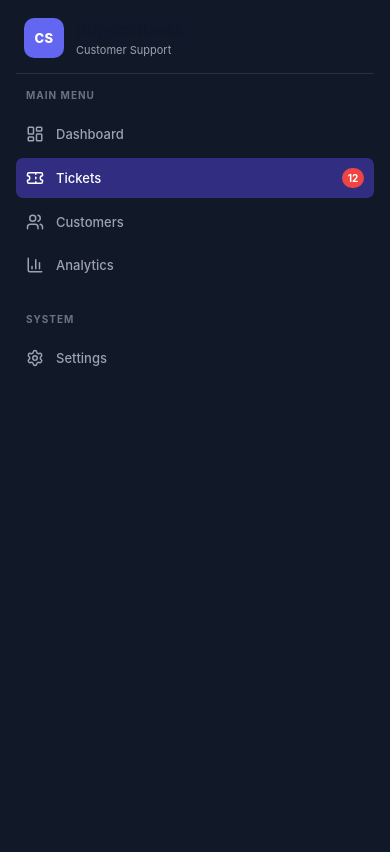
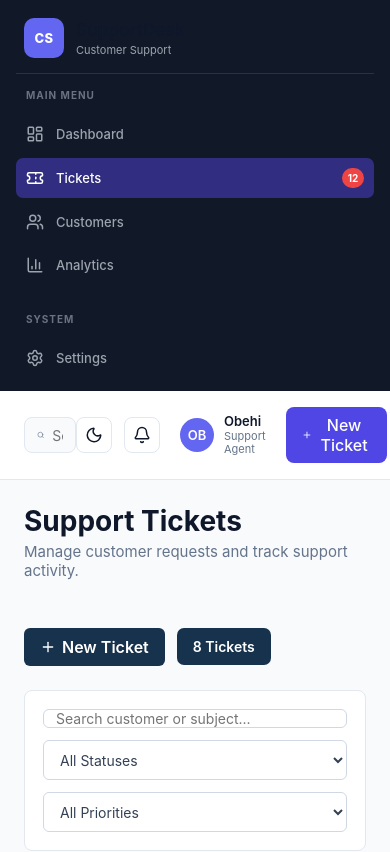
Before and after one commit to Obehi123-beep/customer-support-dashboard, a React (Vite) app: page / in a window 390 px wide. Shown: the top 852 px of the page. Built offline with nearby package versions, Linux system fonts and the light colour scheme.

Commit message:
Fix mobile responsive sidebar layout

```diff
--- a/src/App.css
+++ b/src/App.css
@@ -56,3 +56,23 @@ body {
   padding: 24px;
   overflow-y: auto;
 }
+
+@media (max-width: 1024px) {
+  .sidebar {
+    width: 80px;
+  }
+}
+
+@media (max-width: 768px) {
+  .app-container {
+    flex-direction: column;
+  }
+  .sidebar {
+    width: 100%;
+    height: auto;
+    position: relative;
+  }
+  .main-content {
+    width: 100%;
+  }
+}
```
